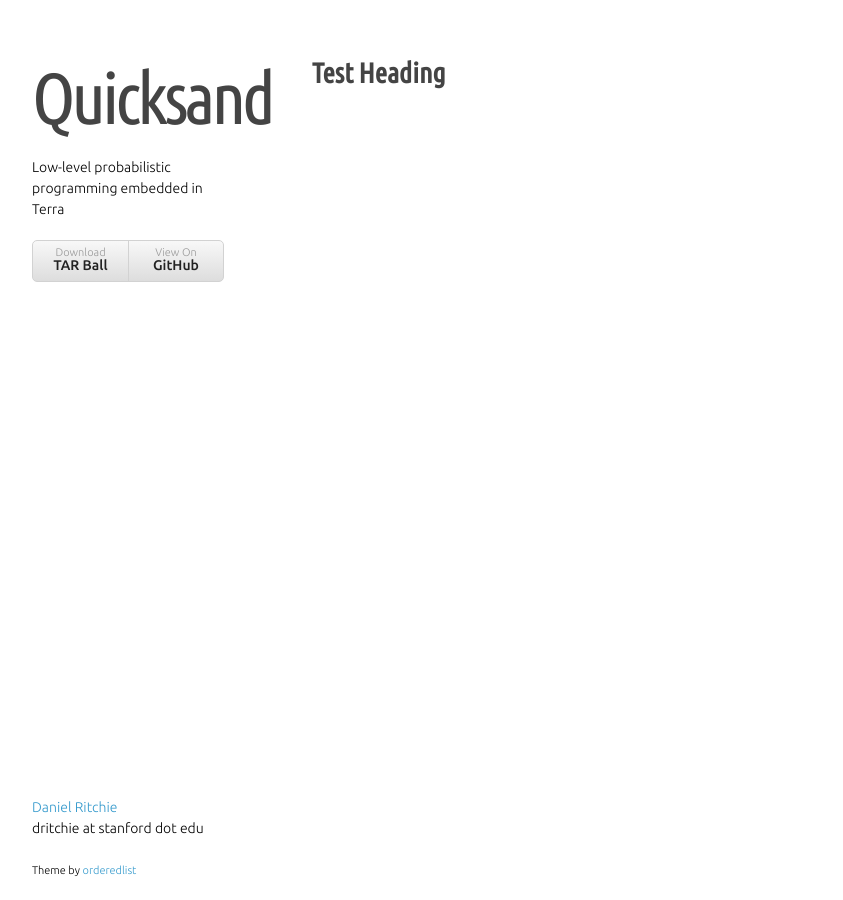
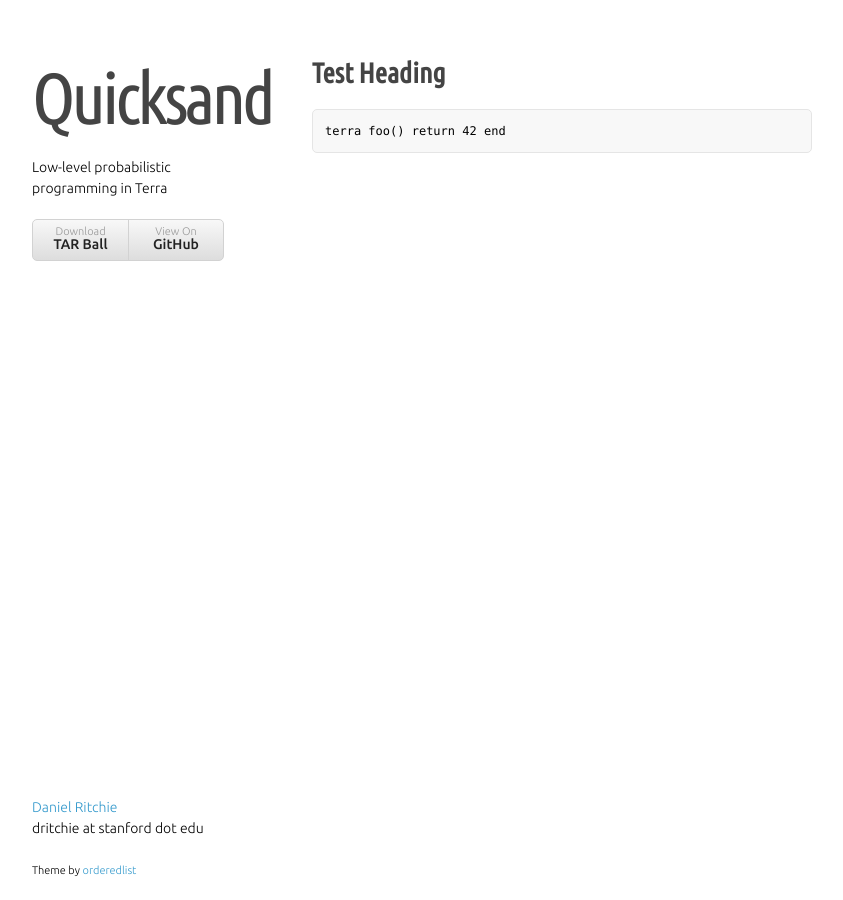
Before and after one commit to dritchie/quicksand, a Jekyll site: the page built from index.md, in a window 1280 px wide. Shown: the whole page, without its empty margins (218-1061 px from the left). Built offline with Jekyll 4.4.1, drawn with Linux system fonts in a browser that asks for light colours; nearby versions of some CDN libraries; some web fonts are replaced; library files that are not in the unit come from our copies.

Commit message:
Testing syntax highlighting.

```diff
--- a/_layouts/post.html
+++ b/_layouts/post.html
@@ -16,7 +16,7 @@
     <div class="wrapper">
       <header>
         <a href="index.html"><h1 class="title">Quicksand</h1></a>
-        <p>Low-level probabilistic programming embedded in Terra</p>
+        <p>Low-level probabilistic programming in Terra</p>
         <ul>
           <li><a href="https://github.com/dritchie/quicksand2/tarball/master">Download <strong>TAR Ball</strong></a></li><li><a href="http://github.com/dritchie/quicksand2">View On <strong>GitHub</strong></a></li>
         </ul>
--- a/index.md
+++ b/index.md
@@ -4,3 +4,5 @@ title: Quicksand
 ---
 
 # Test Heading
+
+    terra foo() return 42 end
```
